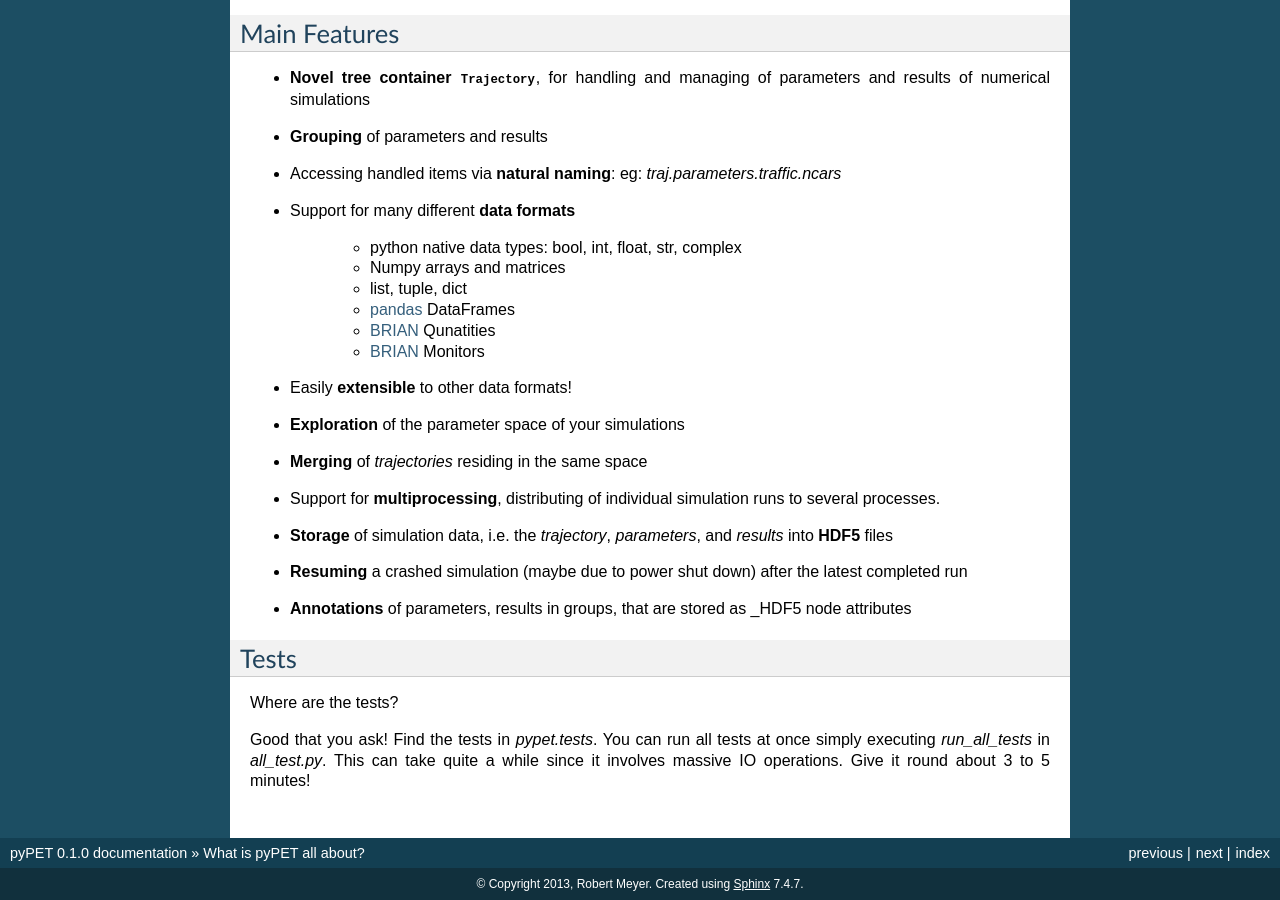
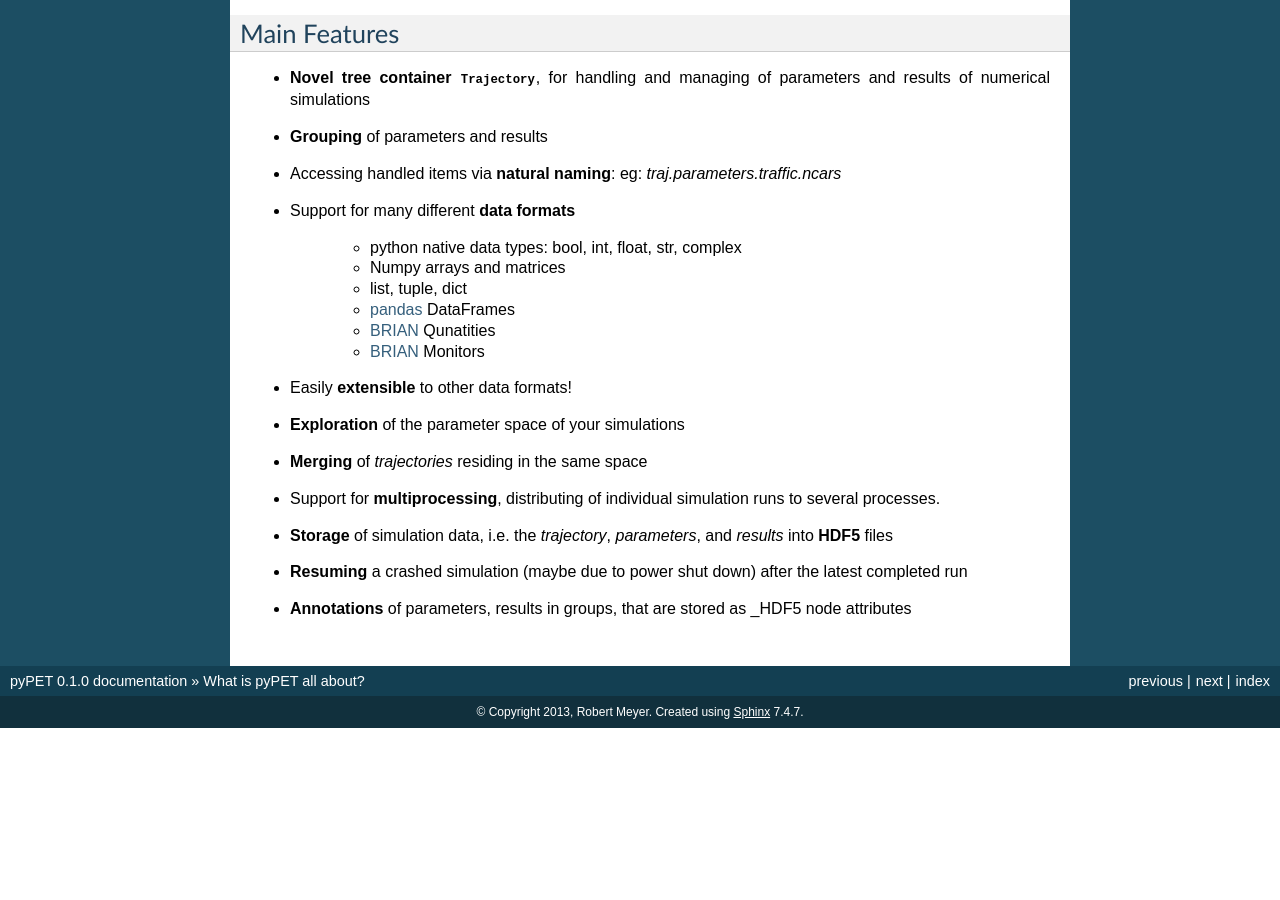
Before and after one commit to SmokinCaterpillar/pypet, a Sphinx documentation site: the page built from doc/source/introduction.rst, in a window 1280 px wide and 900 px high, scrolled down 3588 px. Built offline with Sphinx 7.4.7, drawn with Linux system fonts in a browser that asks for light colours; after the commit the page ends 4316 px from its top, so only the background shows below that.

```diff
--- a/doc/source/introduction.rst
+++ b/doc/source/introduction.rst
@@ -249,15 +249,3 @@
 .. _pandas: http://pandas.pydata.org/
 
 .. _BRIAN: http://briansimulator.org/
-
-
-------------------------------------
-Tests
-------------------------------------
-
-Where are the tests?
-
-Good that you ask! Find the tests in `pypet.tests`.
-You can run all tests at once simply executing `run_all_tests` in `all_test.py`.
-This can take quite a while since it involves massive IO operations.
-Give it round about 3 to 5 minutes!
```
Also changed, not shown: README.md (+1 -1 lines), 1 other file.
